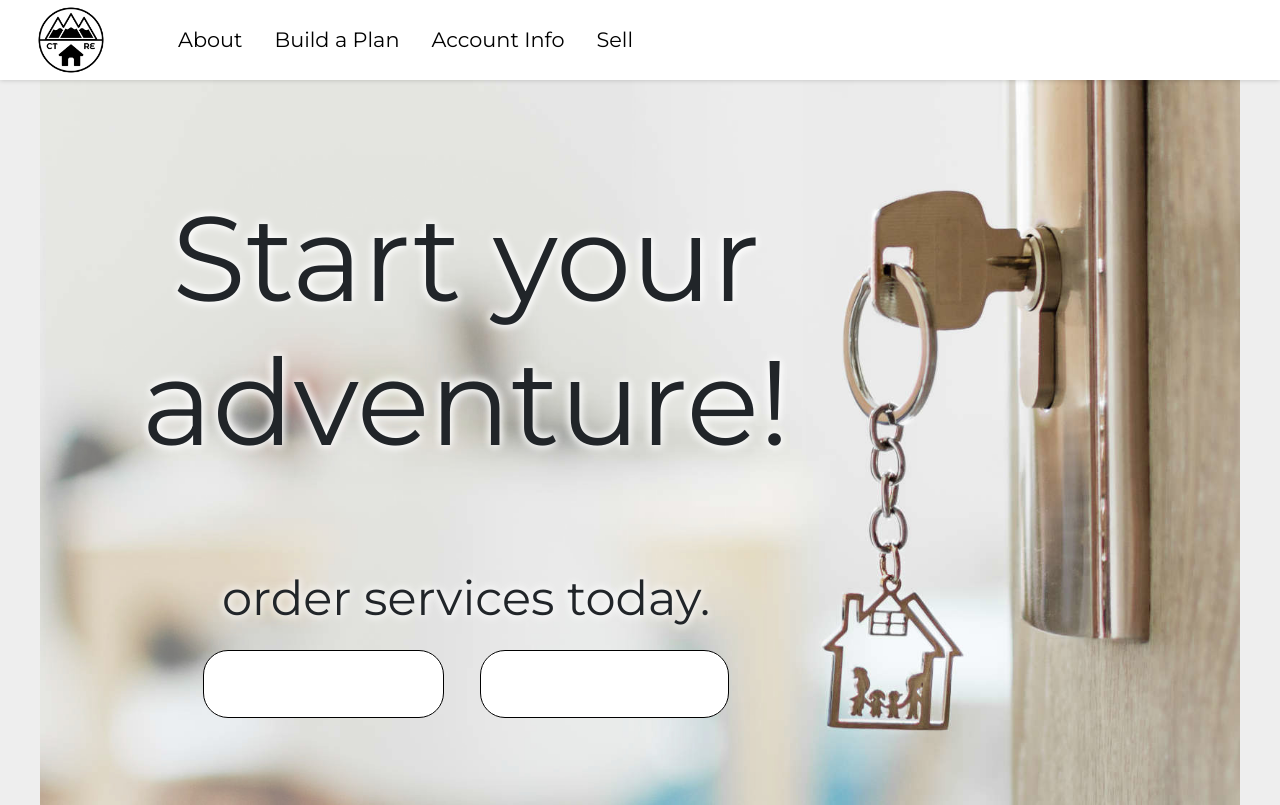
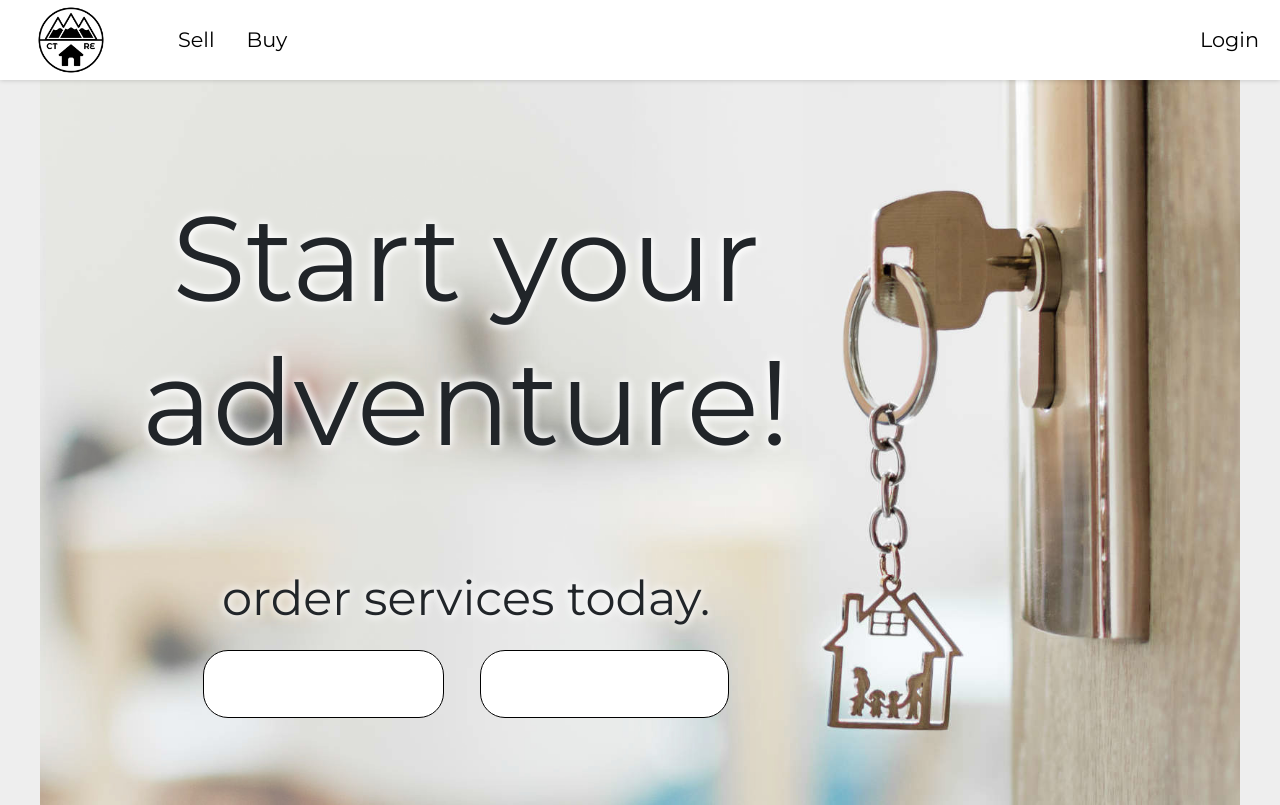
Before and after one commit to jordanoneal/ReHomeUtah, a React (Create React App) app in the folder client/: page / in a window 1280 px wide. Built offline with nearby package versions, Linux system fonts and the light colour scheme; no server answers.

Commit message:
nav login

```diff
--- a/client/src/components/Nav.module.less
+++ b/client/src/components/Nav.module.less
@@ -10,7 +10,9 @@
 }
 .nav {
     background: white;
-    display: flex;
+    display: grid;
+    grid-template-columns: auto 1fr;
+    align-content: center;
     position: fixed;
     align-items: center;
     top: 0;
@@ -61,6 +63,19 @@
     }
 }
 
+.logoutBtn,.loginBtn {
+    border: none;
+    background: none;
+    color: black;
+    outline: none !important;
+    transition: color 100ms ease-out;
+    font-size: 1.3em;
+    padding: 8px 16px;
+    &:active,&:hover {
+        color: #333;
+    }
+}
+
 .hamburgerMenu {
     border: none;
     background: none;
@@ -80,6 +95,7 @@
 }
 
 .navLinks {
+    width: 100%;
     display: flex;
     margin: 0;
     @media(max-width: @mobileWidth), (max-height: @mobileWidth) {
@@ -90,6 +106,14 @@
         list-style-type: none;
         display: flex;
         align-items: center;
+        &:last-child {
+            margin-left: auto;
+            margin-right: 5px;
+            @media(max-width: @mobileWidth), (max-height: @mobileWidth) {
+                margin: 0;
+                order: -1;
+            }
+        }
     }
     :global(.nav-link) {
         color: black;
--- a/client/src/components/Nav.tsx
+++ b/client/src/components/Nav.tsx
@@ -1,22 +1,22 @@
 import React, { useState, useEffect } from "react";
-// import useUserState from "../utils/useUserState";
 import styles from "./Nav.module.less";
-import { Link, useLocation } from "react-router-dom";
+import { Link, useHistory, useLocation } from "react-router-dom";
 import classNames from "classnames";
+import useUserState from "../utils/useUserState";
 
 export default function Nav() {
-  // const [user, , , logout] = useUserState();
+  const {user, logout} = useUserState();
   const location = useLocation();
   const [navOpen, setNavOpen] = useState(false);
-  // const history = useHistory();
+  const history = useHistory();
 
-  // const loginClick = () => {
-  //   if (!user) {
-  //     history.push("/login");
-  //   } else {
-  //     logout();
-  //   }
-  // };
+  const loginClick = () => {
+    if (!user) {
+      history.push("/login");
+    } else {
+      logout();
+    }
+  };
 
   useEffect(() => {
     if (navOpen) {
@@ -51,7 +51,7 @@ export default function Nav() {
         </button>
         <div className={classNames(styles.navLinkContainer, navOpen && styles.open)}>
           <ul className={styles.navLinks}>
-            <li>
+            {/* <li>
               <Link
                 to="/about"
                 className={
@@ -61,7 +61,7 @@ export default function Nav() {
                 About
                 <span className={styles.border}/>
               </Link>
-            </li>
+            </li> */}
             <li>
               <Link
                 to="/buildyourplan"
@@ -71,11 +71,24 @@ export default function Nav() {
                     : "nav-link"
                 }
               >
-                Build a Plan
+                Sell
                 <span className={styles.border}/>
               </Link>
             </li>
             <li>
+              <Link
+                to="/buyersdetails"
+                className={
+                  location.pathname === "/buyersdetails"
+                    ? "nav-link active"
+                    : "nav-link"
+                }
+              >
+                Buy
+                <span className={styles.border}/>
+              </Link>
+            </li>
+            {user && <li>
               <Link
                 to="/accountinfo"
                 className={
@@ -87,32 +100,17 @@ export default function Nav() {
                 Account Info
                 <span className={styles.border}/>
               </Link>
-            </li>
-            <li>
-              <Link
-                to="/sellersdetails"
-                className={
-                  location.pathname === "/sellersdetails"
-                    ? "nav-link active"
-                    : "nav-link"
-                }
-              >
-                Sell
-                <span className={styles.border}/>
-              </Link>
-            </li>
-          </ul>
-          {/* <ul>
+            </li>}
             <li>
               <button
                 onClick={loginClick}
-                type="button"
-                className={user ? "btn-danger" : "btn-success"}
+                className={classNames(user ? styles.logoutBtn : styles.loginBtn, "nav-link")}
               >
                 {user ? "Logout" : "Login"}
+                <span className={styles.border}/>
               </button>
             </li>
-          </ul> */}
+          </ul>
         </div>
       </nav>
     </>
```
